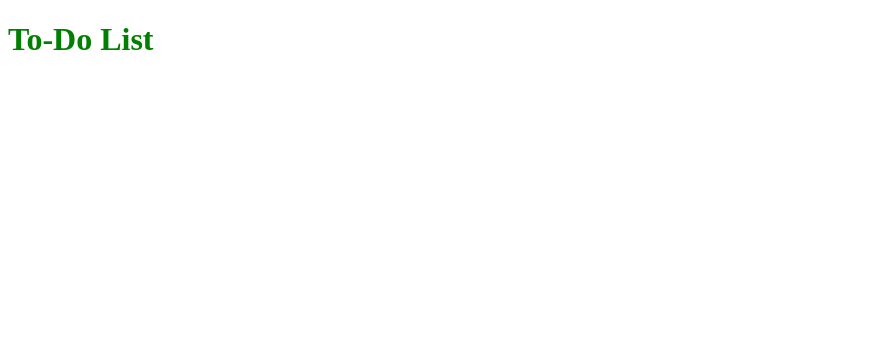
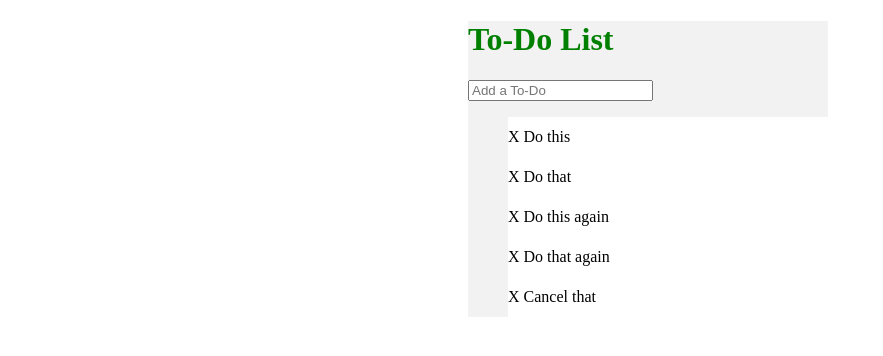
Before and after one commit to avikB651/ToDoListProject, a plain HTML site: page index.html in a window 1280 px wide. Shown: the whole page, without its empty margins (0-883 px from the left). Drawn offline with nearby package versions, Linux system fonts and the light colour scheme.

Commit message:
Core structure completed, however newly added todos not getting deleted

```diff
--- a/css/todos.css
+++ b/css/todos.css
@@ -2,3 +2,33 @@ h1{
   color: green;
   text-transform: capitalize;
 }
+
+html, body{
+  width: 100%;
+}
+
+#container{
+  background-color: #F2F2F2;
+  width: 360px;
+  margin: 0 auto;
+}
+.completed{
+  text-decoration: line-through;
+  color: grey;
+}
+
+ul{
+  width: 100%;
+}
+li{
+  margin: 0;
+  width: 100%;
+  list-style: none;
+  background-color: #fff;
+  line-height: 40px;
+  font-weight: 24px;
+}
+
+li:nth-child(odd){
+  background-color: : red;
+}
--- a/index.html
+++ b/index.html
@@ -8,7 +8,17 @@
   <title>ToDo List</title>
 </head>
 <body>
-  <h1>To-Do List</h1>
+  <div id="container">
+    <h1>To-Do List</h1>
+    <input type="text" id="addToDo" placeholder="Add a To-Do">
+    <ul>
+      <li><span>X</span> Do this</li>
+      <li><span>X</span> Do that</li>
+      <li><span>X</span> Do this again</li>
+      <li><span>X</span> Do that again</li>
+      <li><span>X</span> Cancel that</li>
+    </ul>
+  </div>
 
   <script
   src="https://code.jquery.com/jquery-3.2.1.min.js"
--- a/script/todos.js
+++ b/script/todos.js
@@ -0,0 +1,18 @@
+$("ul").on("click","li",function(){
+  $(this).toggleClass("completed");
+});
+
+$("span").on("click",function(e){
+  e.stopPropagation();
+  $(this).parent().fadeOut(500,function(event){
+    $(this).remove();
+  })
+});
+
+$("input").on("keypress",function(e){
+  if(e.which === 13){
+    var data = $(this).val();
+    $("ul").append("<li><span>X</span> " + data + "</li>");
+    $(this).val("");
+  }
+});
```
Also changed, not shown: target.jpg (added).
